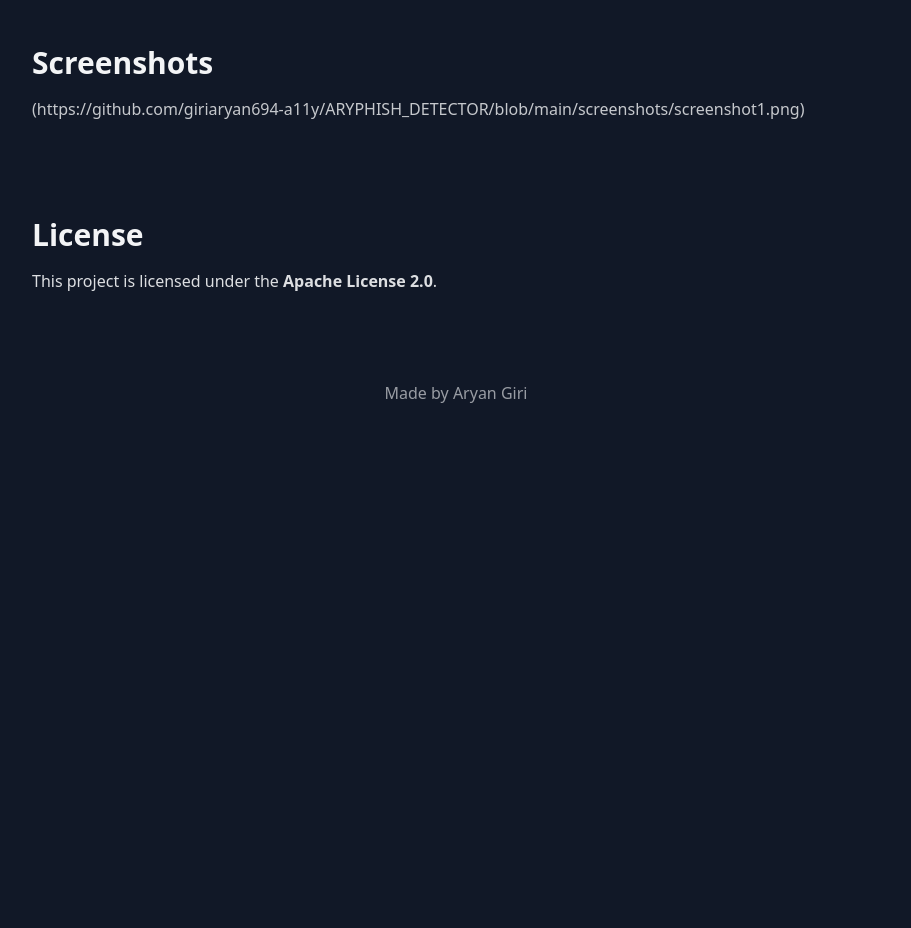
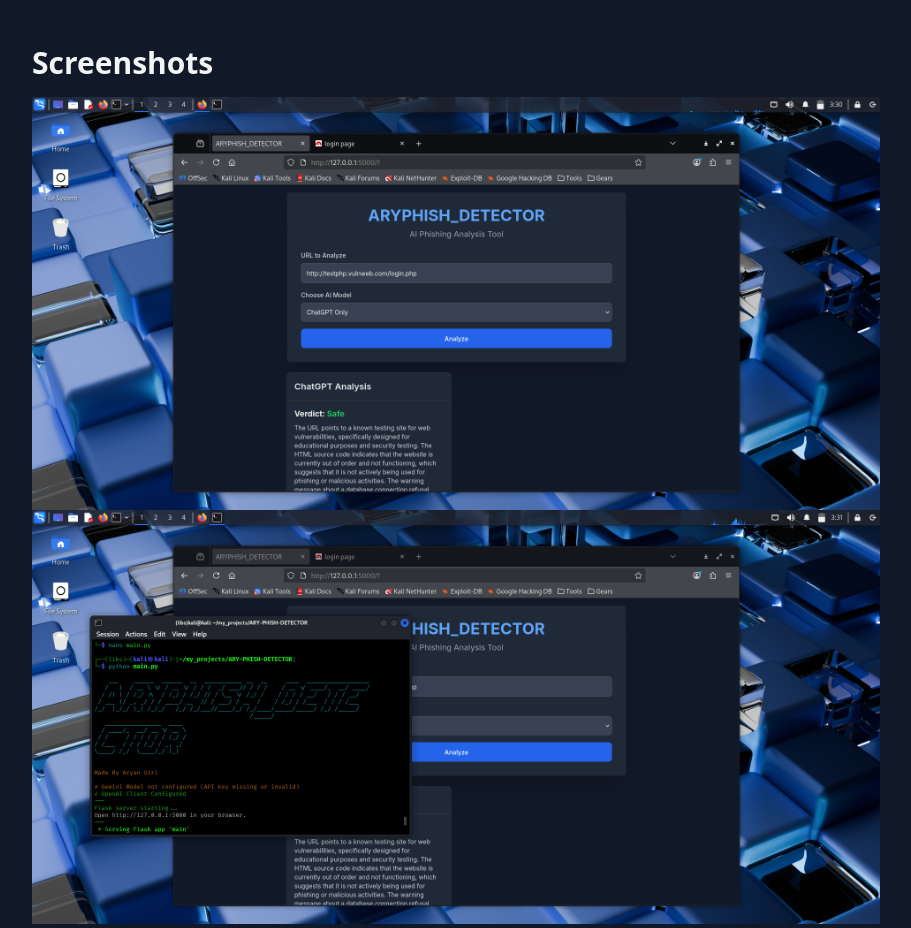
Before and after one commit to giriaryan694-a11y/ARYPHISH_DETECTOR, a plain HTML site: page docs/index.html in a window 1280 px wide. Shown: the part 1454-2382 px from the top of the page, without its empty margins (184-1095 px from the left). Before the commit the page ends 1899 px from the top, so only its background shows below. Drawn offline with nearby package versions, Linux system fonts and the light colour scheme.

Commit message:
Update index.html

```diff
--- a/docs/index.html
+++ b/docs/index.html
@@ -58,7 +58,8 @@
 
   <section class="max-w-4xl mx-auto py-12 px-6">
     <h2 class="text-3xl font-bold mb-4">Screenshots</h2>
-    <p class="opacity-80">(https://github.com/giriaryan694-a11y/ARYPHISH_DETECTOR/blob/main/screenshots/screenshot1.png)</p>
+    <img src="../screenshots/screenshot1.png">
+    <img src="../screenshots/screenshot2.png">
   </section>
 
   <section class="max-w-4xl mx-auto py-12 px-6">
```
